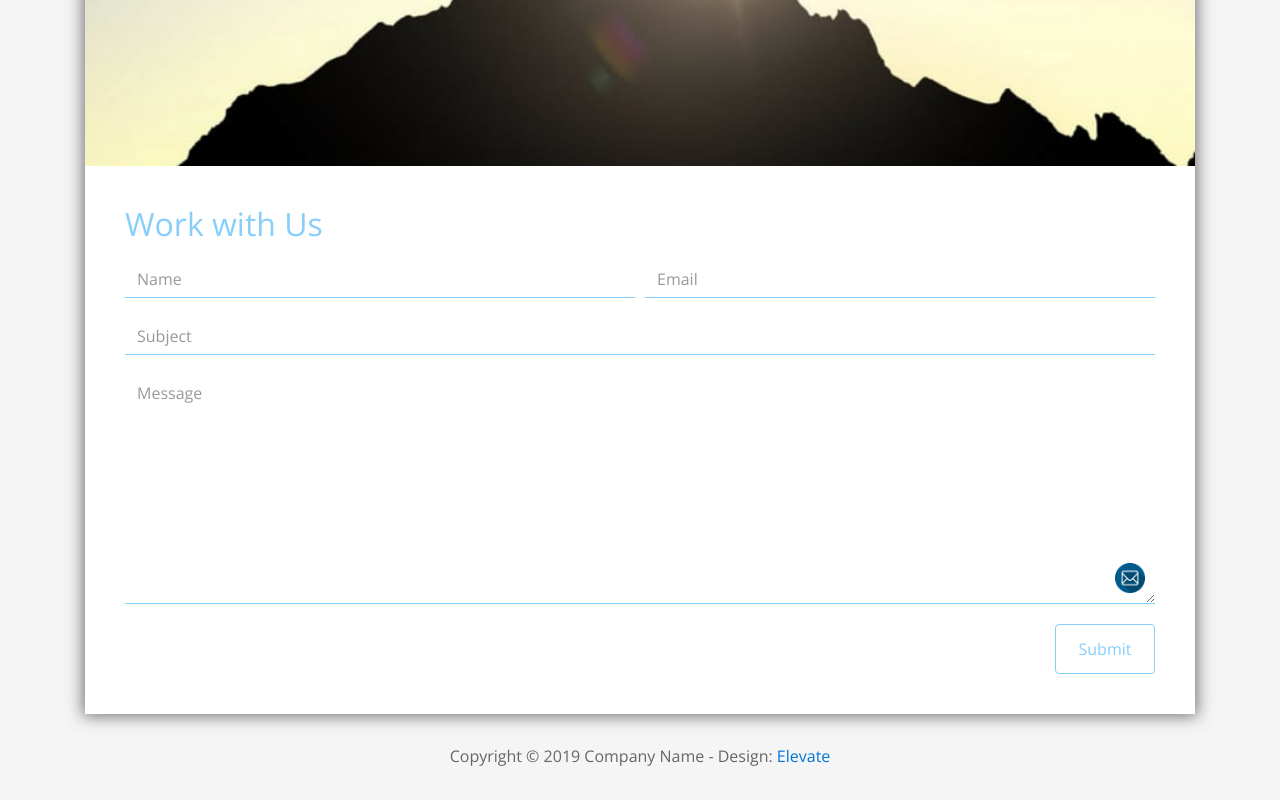
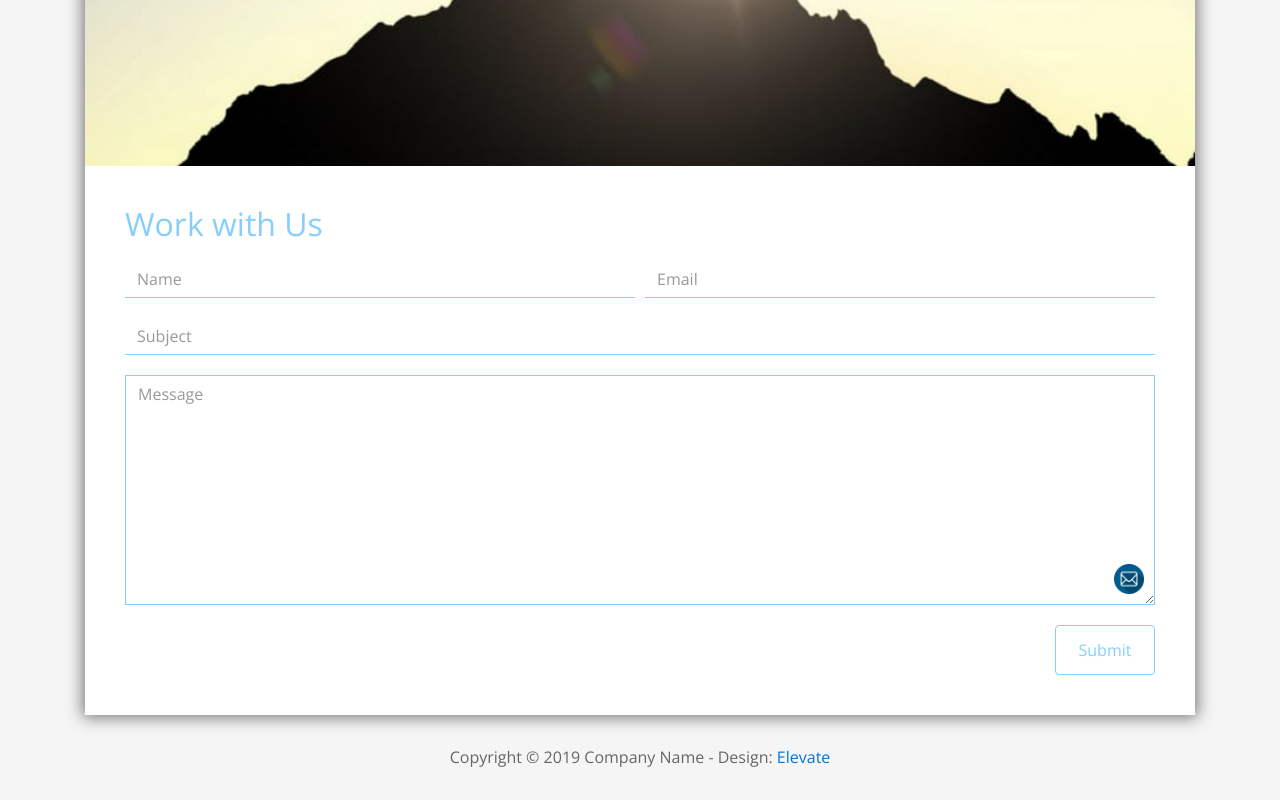
Before and after one commit to dmitriy-sknar/FL-12, a plain HTML site: page FL12_HW2/homework/index.html in a window 1280 px wide. Shown: the part 4437-5237 px from the top of the page. Drawn offline with nearby package versions, Linux system fonts and the light colour scheme.

Commit message:
fixed contact_message style

```diff
--- a/FL12_HW2/homework/css/style.css
+++ b/FL12_HW2/homework/css/style.css
@@ -217,7 +217,7 @@
         background-size: 30px auto;
     }
 
-    .contact-form .form-control {
+    .contact-form .form-control:not([name="contact_message"]) {
         border: none;
         border-bottom: 1px solid lightskyblue;
         transition: 0.5s;
```
